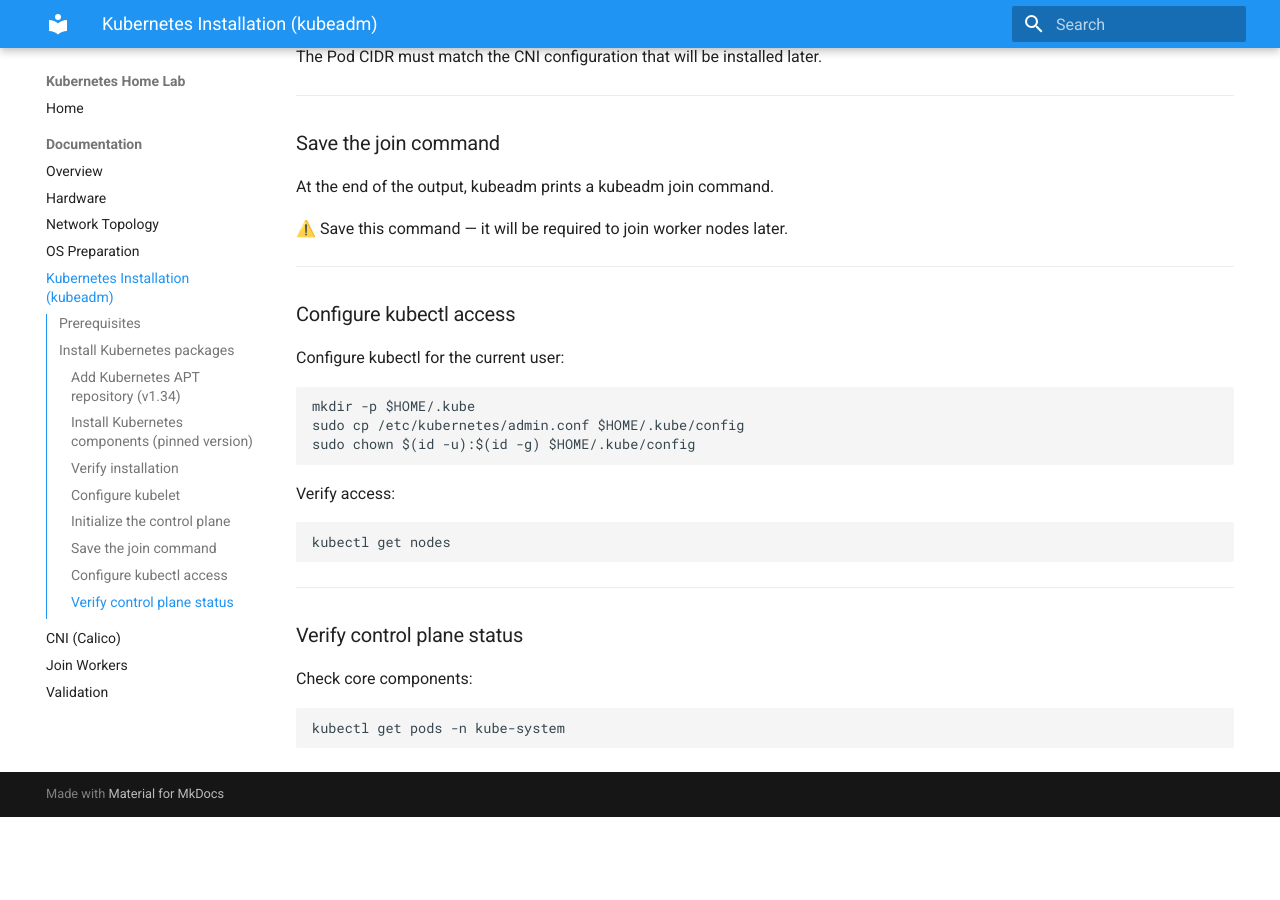
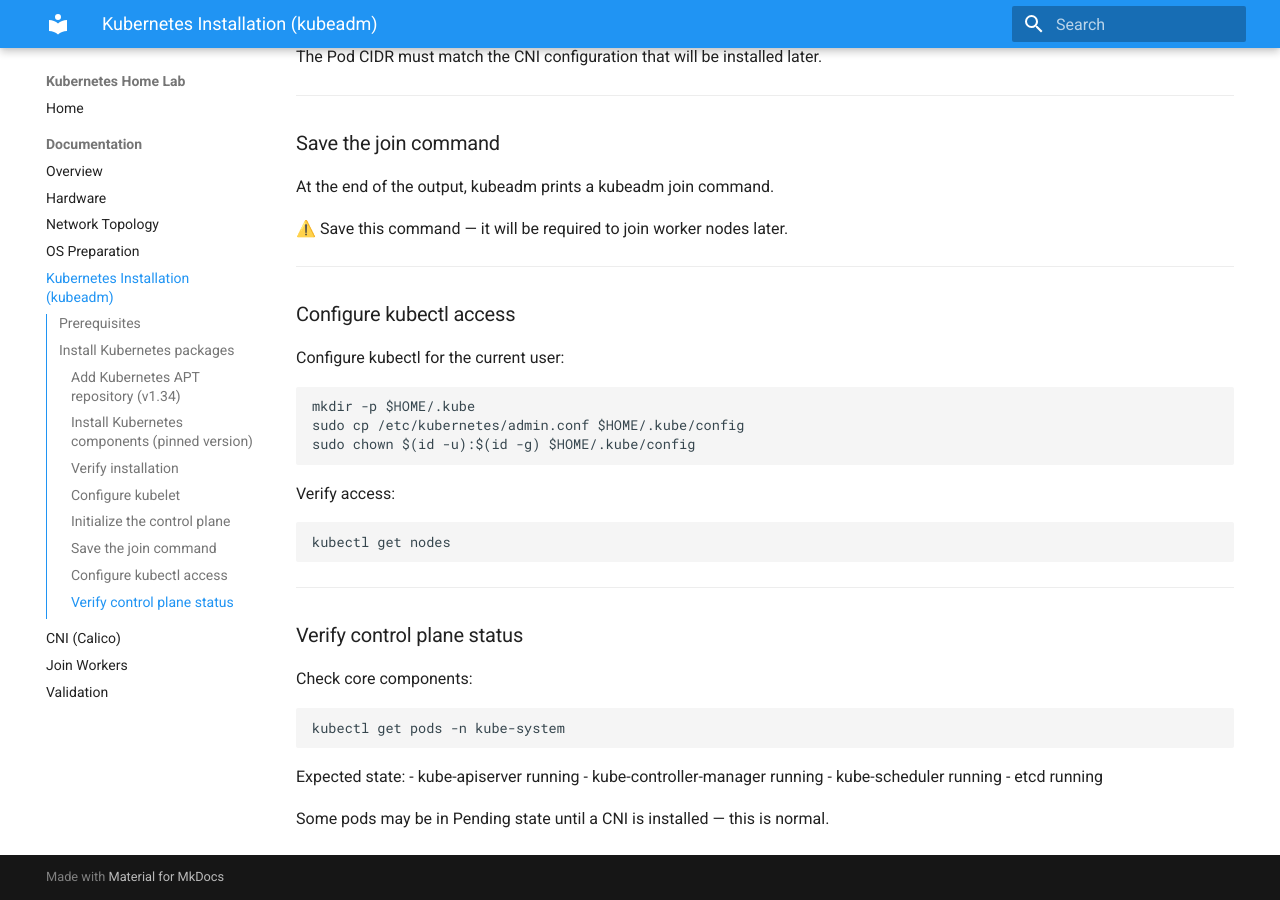
Before and after one commit to kaninda/kubernetes-home-lab, an MkDocs documentation site: the page built from docs/kubernetes-install.md, in a window 1280 px wide and 900 px high, scrolled down 2493 px. Built offline with MkDocs 1.6.1 and Material for MkDocs 9.7.7, drawn with Linux system fonts in a browser that asks for light colours; before the commit the page ends 3310 px from its top, so only the background shows below that.

Commit message:
docs: Kubernetes install

````diff
--- a/docs/kubernetes-install.md
+++ b/docs/kubernetes-install.md
@@ -148,3 +148,10 @@
 ```bash
 kubectl get pods -n kube-system
 ```
+Expected state:
+- kube-apiserver running
+- kube-controller-manager running
+- kube-scheduler running
+- etcd running
+
+Some pods may be in Pending state until a CNI is installed — this is normal.
````
